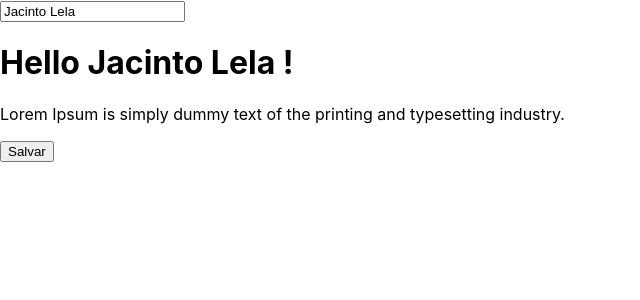
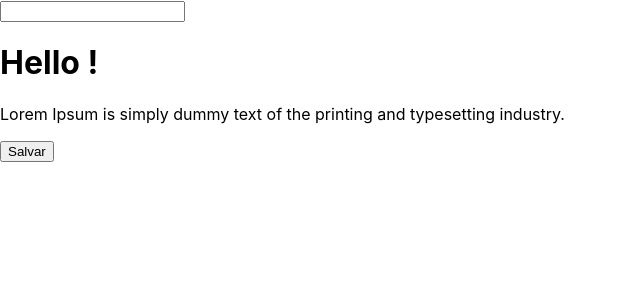
Before and after one commit to jacintolela/react-redux, a React (Create React App) app: page / in a window 1280 px wide. Shown: the top 300 px of the page, without its empty margins (0-640 px from the left). Built offline with nearby package versions, Linux system fonts and the light colour scheme.

Commit message:
change log

```diff
--- a/src/App.js
+++ b/src/App.js
@@ -3,11 +3,14 @@ import React from 'react';
 class App extends React.Component{
 
   state = {
-    nome : 'Jacinto Lela'
+    nome : ''
   }
 
-  modificarNome = (e) => {
-
+  modificarNome = (event) => {
+    let nome = event.target.value;
+    this.setState({
+      nome: nome
+    })
   }
 
   render(){
```
